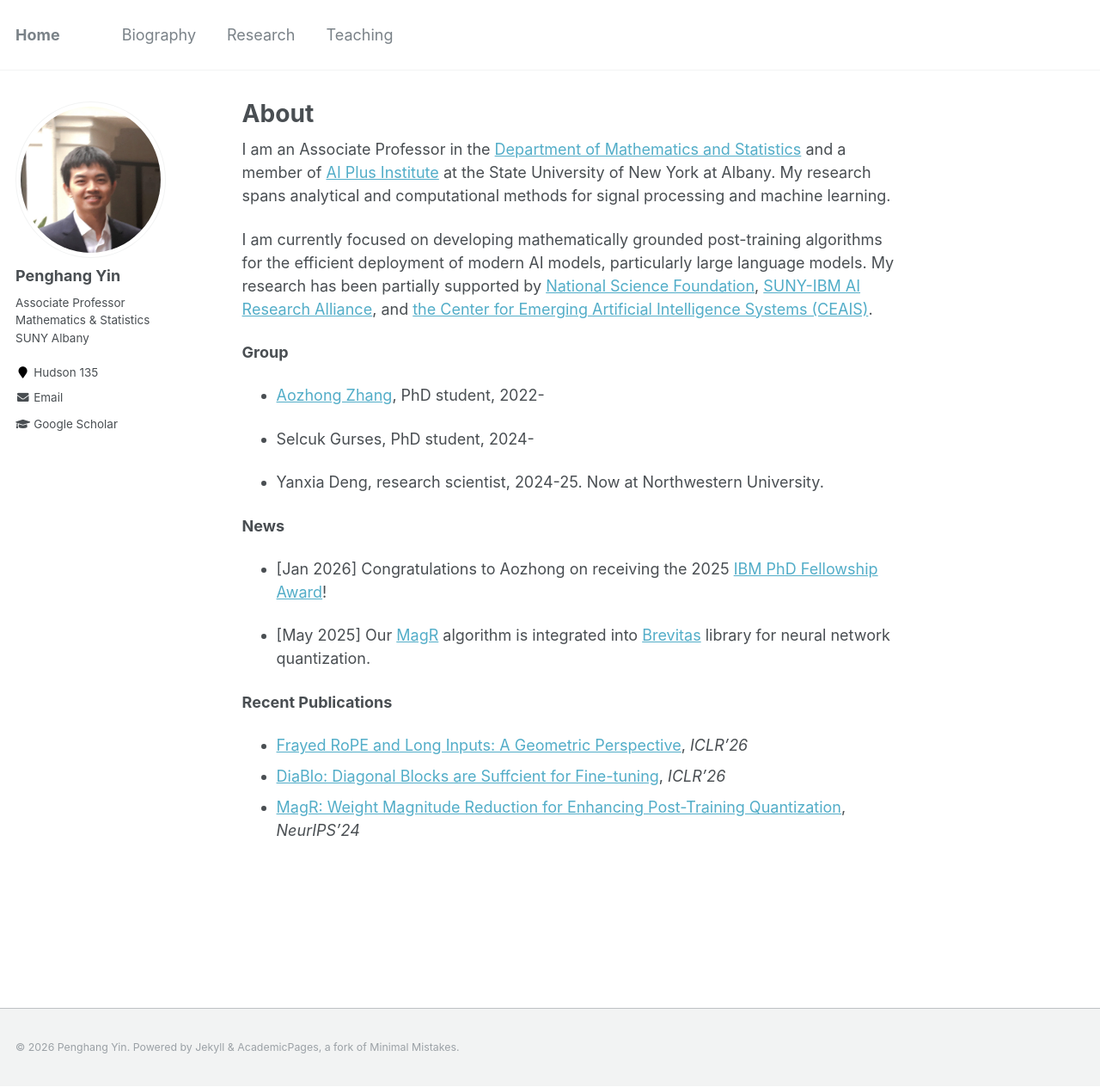
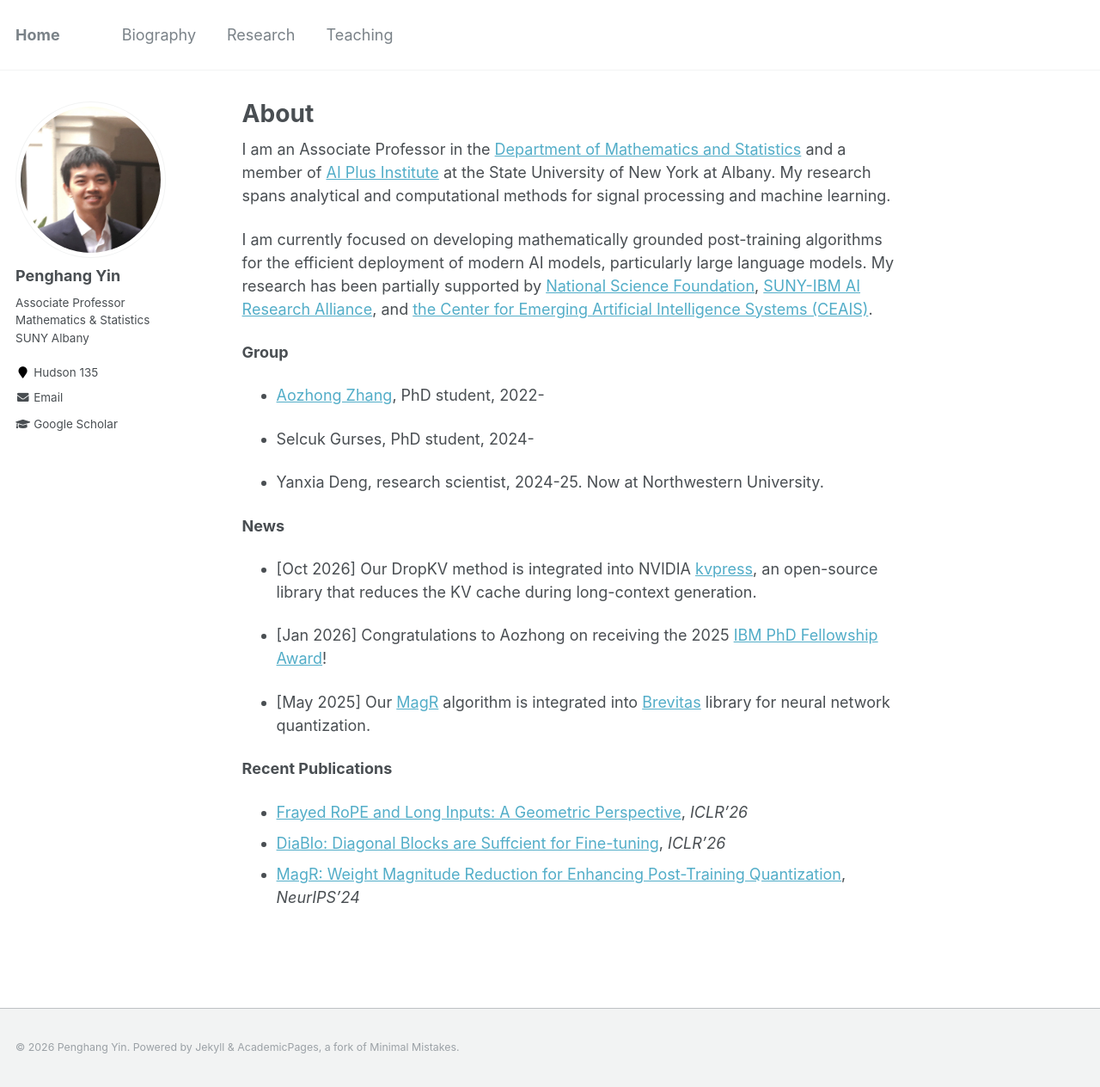
Before and after one commit to yin-penghang/yin-penghang.github.io, a Jekyll site: the page built from _pages/about.md, in a window 1280 px wide and 1264 px high. Shown: the whole window at 86% size. Built offline with Jekyll 4.4.1, drawn with Linux system fonts in a browser that asks for light colours.

Commit message:
Update about.md

```diff
--- a/_pages/about.md
+++ b/_pages/about.md
@@ -22,6 +22,8 @@ I am currently focused on developing mathematically grounded post-training algor
 
 **News**
 
+- [Oct 2026] Our DropKV method is integrated into NVIDIA [kvpress](https://github.com/NVIDIA/kvpress), an open-source library that reduces the KV cache during long-context generation.
+
 - [Jan 2026] Congratulations to Aozhong on receiving the 2025 [IBM PhD Fellowship Award](https://research.ibm.com/labs/yorktown-heights/ibm-academic-awards-program#main-content)!
 
 - [May 2025] Our [MagR](https://proceedings.neurips.cc/paper_files/paper/2024/file/9a987c98a7f36cc83f9065df3ca4f9e0-Paper-Conference.pdf) algorithm is integrated into [Brevitas](https://github.com/Xilinx/brevitas) library for neural network quantization.
```
